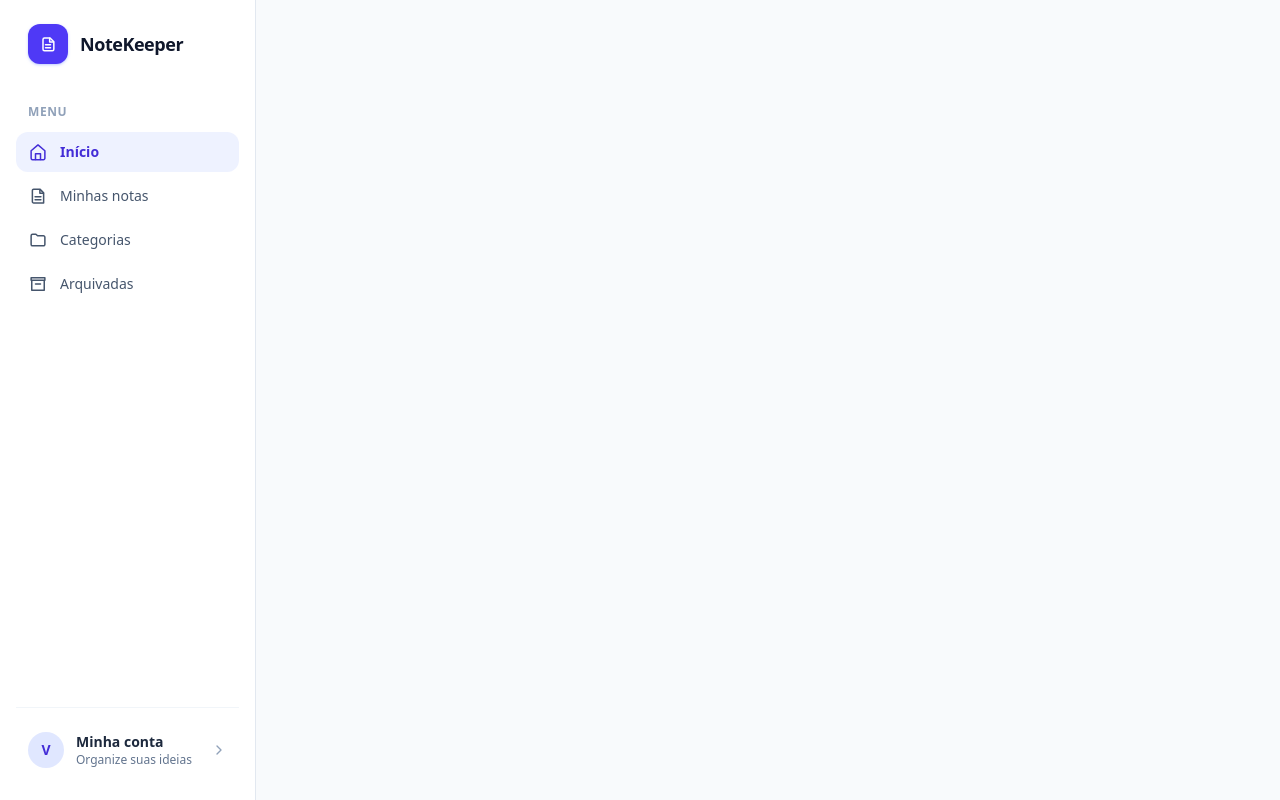
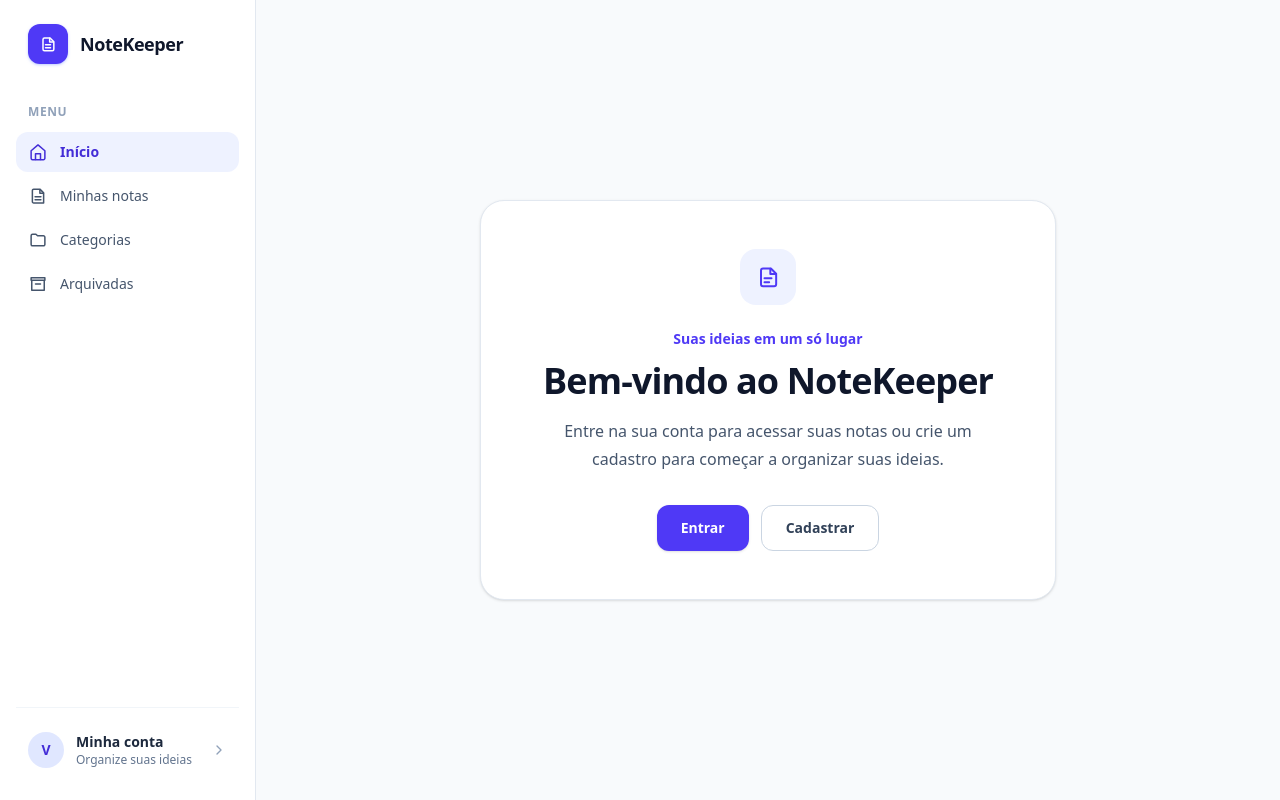
Before and after one commit to VictorJer/notekeeper-2026, an Angular app in the folder client/: page / in a window 1280 px wide. Built offline with nearby package versions, Linux system fonts and the light colour scheme.

Commit message:
altera estrutura do layout para incluir cabeçalho e seção de boas-vindas

```diff
--- a/client/src/app/app.html
+++ b/client/src/app/app.html
@@ -1,4 +1,4 @@
-<div class="min-h-screen bg-slate-50 text-slate-800">
+<header class="min-h-screen bg-slate-50 text-slate-800">
   <aside class="fixed inset-y-0 left-0 z-20 flex w-64 flex-col border-r border-slate-200 bg-white px-4 py-6">
     <a href="#inicio" class="mb-10 flex items-center gap-3 px-3" aria-label="NoteKeeper, início">
       <span class="grid size-10 place-items-center rounded-xl bg-indigo-600 text-white shadow-sm shadow-indigo-200">
@@ -43,6 +43,23 @@
   </aside>
 
   <main id="inicio" class="ml-64 min-h-screen p-8">
+    <section class="flex min-h-[calc(100vh-4rem)] items-center justify-center" aria-labelledby="welcome-title">
+      <div class="w-full max-w-xl rounded-3xl border border-slate-200 bg-white p-8 text-center shadow-sm sm:p-12">
+        <span class="mx-auto mb-6 grid size-14 place-items-center rounded-2xl bg-indigo-50 text-indigo-600">
+          <svg class="size-7" viewBox="0 0 24 24" fill="none" stroke="currentColor" stroke-width="1.7" aria-hidden="true">
+            <path stroke-linecap="round" stroke-linejoin="round" d="M8 4.75h6.5L19 9.25v9A1.75 1.75 0 0 1 17.25 20h-9.5A1.75 1.75 0 0 1 6 18.25v-11.75A1.75 1.75 0 0 1 7.75 4.75Z" />
+            <path stroke-linecap="round" stroke-linejoin="round" d="M14 5v4.5h4.5M9 13h6M9 16.5h4" />
+          </svg>
+        </span>
+        <p class="mb-3 text-sm font-semibold text-indigo-600">Suas ideias em um só lugar</p>
+        <h1 id="welcome-title" class="text-3xl font-bold tracking-tight text-slate-900 sm:text-4xl">Bem-vindo ao NoteKeeper</h1>
+        <p class="mx-auto mt-4 max-w-md leading-7 text-slate-600">Entre na sua conta para acessar suas notas ou crie um cadastro para começar a organizar suas ideias.</p>
+        <div class="mt-8 flex flex-col justify-center gap-3 sm:flex-row">
+          <a href="/login" class="inline-flex items-center justify-center rounded-xl bg-indigo-600 px-6 py-3 text-sm font-semibold text-white shadow-sm transition hover:bg-indigo-700 focus:outline-none focus:ring-2 focus:ring-indigo-500 focus:ring-offset-2">Entrar</a>
+          <a href="/cadastro" class="inline-flex items-center justify-center rounded-xl border border-slate-300 bg-white px-6 py-3 text-sm font-semibold text-slate-700 transition hover:bg-slate-50 focus:outline-none focus:ring-2 focus:ring-indigo-500 focus:ring-offset-2">Cadastrar</a>
+        </div>
+      </div>
+    </section>
     <router-outlet />
   </main>
-</div>
+</header>
```
